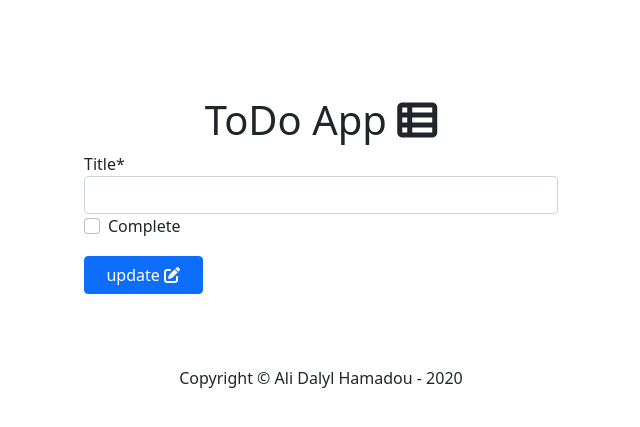
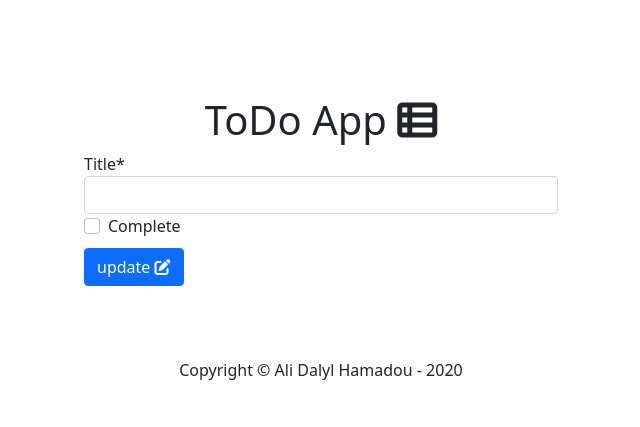
Before and after one commit to dalyl-zero/Todo, a Django app: template TodoApp/templates/TodoApp/update.html in a window 1280 px wide. Shown: the top 427 px of the page, without its empty margins (319-959 px from the left). Run offline with Django 3.2, Linux system fonts and the light colour scheme; the template is opened without the code that fills it: values that come from a table or form of the project are taken from there, others are empty; some libraries are stand-ins or nearby versions.

Commit message:
Fix design

```diff
--- a/TodoApp/templates/TodoApp/index.html
+++ b/TodoApp/templates/TodoApp/index.html
@@ -5,7 +5,7 @@
     <form action="" method="POST">
         {% csrf_token %}
         {{ form.title|as_crispy_field }}
-        <div class="input-group-append pt-3">
+        <div class="input-group-append pt-2">
             <button class="btn btn-primary w-25" type="submit">add <i class="fas fa-plus-circle"></i></button>
         </div>
     </form>
--- a/TodoApp/templates/TodoApp/update.html
+++ b/TodoApp/templates/TodoApp/update.html
@@ -5,8 +5,8 @@
     <form action="" method="POST">
         {% csrf_token %}
         {{ form|crispy }}
-        <div class="input-group-append pt-3">
-            <button class="btn btn-primary w-25" type="submit">update <i class="fas fa-edit"></i></button>
+        <div class="input-group-append pt-2">
+            <button class="btn btn-primary w-2" type="submit">update <i class="fas fa-edit"></i></button>
         </div>
     </form>
     <div class="list-group rounded-0 mt-5">
@@ -17,7 +17,7 @@
                 {% else %}
                     <span>{{ task }}</span>
                 {% endif %}
-                <div class="mt-2">
+                <div class="mt-2 d-flex">
                     <a class="btn btn-danger" href="{% url 'delete' task.id %}">delete <i class="fas fa-trash"></i></a>
                 </div>
             </div>
```
